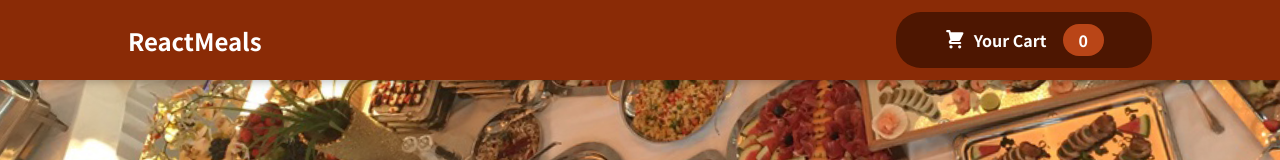
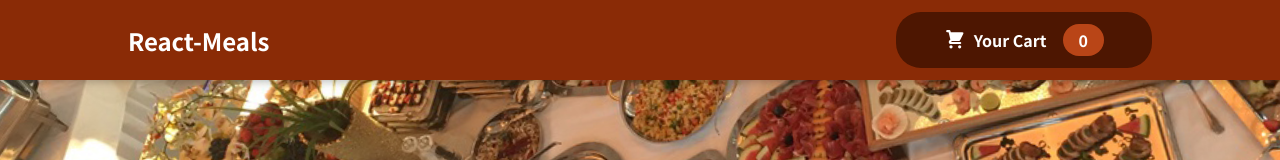
Before and after one commit to bon3495/react-meals, a React (Create React App) app: page / in a window 1280 px wide. Shown: the top 160 px of the page. Built offline with nearby package versions, Linux system fonts and the light colour scheme.

Commit message:
changing header

```diff
--- a/src/components/Layouts/Header.js
+++ b/src/components/Layouts/Header.js
@@ -7,7 +7,7 @@ const Header = props => {
   return (
     <Fragment>
       <header className={classes.header}>
-        <h2>ReactMeals</h2>
+        <h2>React-Meals</h2>
         <HeaderCartBtn onClick={props.onShowCart} />
       </header>
       <div className={classes['main-image']}>
```
